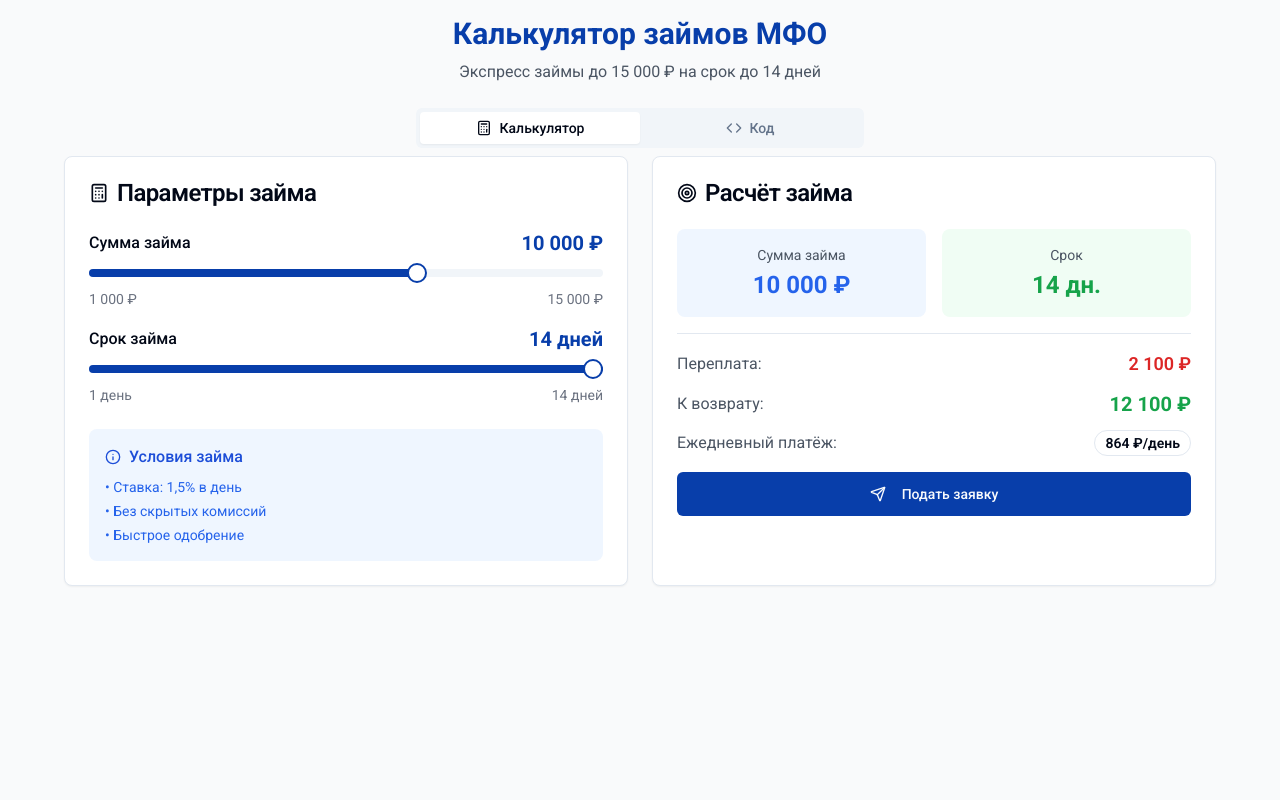
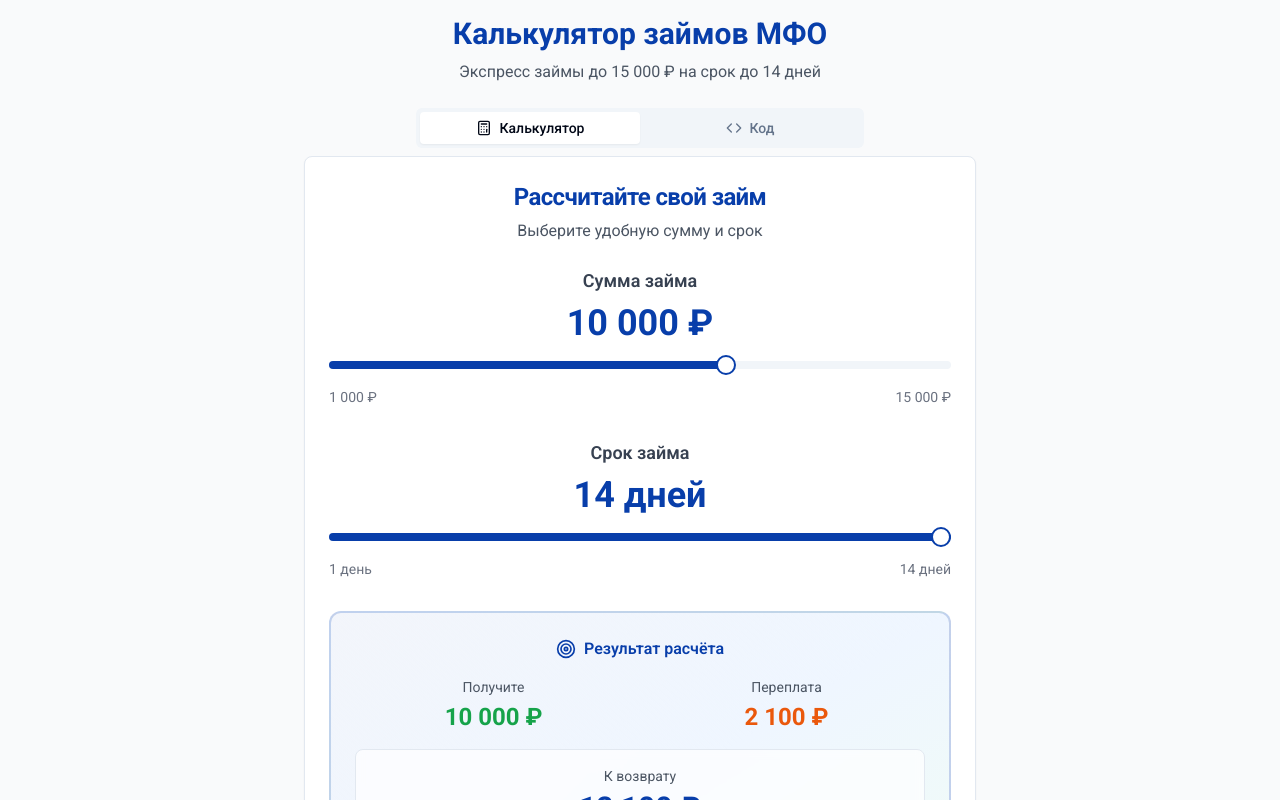
Before and after one commit to pr-poehali-dev/mfo-calculator-creation, a React (Vite) app: page / in a window 1280 px wide. Shown: the top 800 px of the page. Built offline with nearby package versions, Linux system fonts and the light colour scheme.

Commit message:
Улучшение дизайна калькулятора

```diff
--- a/src/components/LoanCalculator.tsx
+++ b/src/components/LoanCalculator.tsx
@@ -189,21 +189,22 @@ function calculateLoan() {
           </TabsList>
 
           <TabsContent value="calculator" className="space-y-6">
-            <div className="grid md:grid-cols-2 gap-6">
+            <div className="max-w-2xl mx-auto">
               {/* Калькулятор */}
               <Card className="animate-scale-in">
-                <CardHeader>
-                  <CardTitle className="flex items-center gap-2">
-                    <Icon name="Calculator" size={20} />
-                    Параметры займа
+                <CardHeader className="text-center pb-6">
+                  <CardTitle className="text-2xl font-bold text-primary">
+                    Рассчитайте свой займ
                   </CardTitle>
+                  <p className="text-gray-600 mt-2">Выберите удобную сумму и срок</p>
                 </CardHeader>
-                <CardContent className="space-y-6">
+                <CardContent className="space-y-8">
+                  <div className="space-y-8">
+                    {/* Сумма займа */}
                     <div className="space-y-4">
-                    <div className="space-y-3">
-                      <div className="flex justify-between items-center">
-                        <Label className="text-base font-medium">Сумма займа</Label>
-                        <div className="text-xl font-bold text-primary">
+                      <div className="text-center">
+                        <Label className="text-lg font-semibold text-gray-700">Сумма займа</Label>
+                        <div className="text-4xl font-bold text-primary mt-2">
                           {loanAmount.toLocaleString('ru-RU')} ₽
                         </div>
                       </div>
@@ -213,7 +214,7 @@ function calculateLoan() {
                         min={1000}
                         max={MAX_AMOUNT}
                         step={500}
-                        className="w-full"
+                        className="w-full h-3"
                       />
                       <div className="flex justify-between text-sm text-gray-500">
                         <span>1 000 ₽</span>
@@ -221,10 +222,11 @@ function calculateLoan() {
                       </div>
                     </div>
 
-                    <div className="space-y-3">
-                      <div className="flex justify-between items-center">
-                        <Label className="text-base font-medium">Срок займа</Label>
-                        <div className="text-xl font-bold text-primary">
+                    {/* Срок займа */}
+                    <div className="space-y-4">
+                      <div className="text-center">
+                        <Label className="text-lg font-semibold text-gray-700">Срок займа</Label>
+                        <div className="text-4xl font-bold text-primary mt-2">
                           {term} {term === 1 ? 'день' : term < 5 ? 'дня' : 'дней'}
                         </div>
                       </div>
@@ -234,7 +236,7 @@ function calculateLoan() {
                         min={1}
                         max={MAX_TERM}
                         step={1}
-                        className="w-full"
+                        className="w-full h-3"
                       />
                       <div className="flex justify-between text-sm text-gray-500">
                         <span>1 день</span>
@@ -243,77 +245,57 @@ function calculateLoan() {
                     </div>
                   </div>
 
-                  <div className="bg-blue-50 p-4 rounded-lg">
-                    <div className="flex items-center gap-2 text-blue-700 font-medium">
-                      <Icon name="Info" size={16} />
-                      Условия займа
+                  {/* Результат расчета */}
+                  {calculation && (
+                    <div className="bg-gradient-to-br from-primary/5 via-blue-50 to-green-50 p-6 rounded-xl border-2 border-primary/20">
+                      <div className="text-center space-y-4">
+                        <div className="flex items-center justify-center gap-2 text-primary font-semibold">
+                          <Icon name="Target" size={20} />
+                          <span>Результат расчёта</span>
                         </div>
-                    <div className="mt-2 space-y-1 text-sm text-blue-600">
-                      <div>• Ставка: 1,5% в день</div>
-                      <div>• Без скрытых комиссий</div>
-                      <div>• Быстрое одобрение</div>
-                    </div>
-                  </div>
-                </CardContent>
-              </Card>
 
-              {/* Результаты */}
-              <Card className="animate-scale-in">
-                <CardHeader>
-                  <CardTitle className="flex items-center gap-2">
-                    <Icon name="Target" size={20} />
-                    Расчёт займа
-                  </CardTitle>
-                </CardHeader>
-                <CardContent>
-                  {calculation && (
-                    <div className="space-y-4">
-                      <div className="grid grid-cols-2 gap-4">
-                        <div className="text-center p-4 bg-blue-50 rounded-lg">
-                          <div className="text-sm text-gray-600 mb-1">Сумма займа</div>
-                          <div className="text-2xl font-bold text-blue-600">
+                        <div className="grid grid-cols-2 gap-4 text-center">
+                          <div>
+                            <div className="text-sm text-gray-600 mb-1">Получите</div>
+                            <div className="text-2xl font-bold text-green-600">
                               {calculation.loanAmount.toLocaleString('ru-RU')} ₽
                             </div>
                           </div>
-                        <div className="text-center p-4 bg-green-50 rounded-lg">
-                          <div className="text-sm text-gray-600 mb-1">Срок</div>
-                          <div className="text-2xl font-bold text-green-600">
-                            {calculation.term} дн.
+                          <div>
+                            <div className="text-sm text-gray-600 mb-1">Переплата</div>
+                            <div className="text-2xl font-bold text-orange-600">
+                              {calculation.totalInterest.toLocaleString('ru-RU')} ₽
                             </div>
                           </div>
                         </div>
 
-                      <Separator />
+                        <div className="bg-white/70 backdrop-blur-sm p-4 rounded-lg border">
+                          <div className="text-sm text-gray-600 mb-1">К возврату {calculation.returnDate}</div>
+                          <div className="text-3xl font-bold text-primary">
+                            {calculation.totalAmount.toLocaleString('ru-RU')} ₽
+                          </div>
+                        </div>
 
-                      <div className="space-y-3">
-                        <div className="flex justify-between items-center">
-                          <span className="text-gray-600">Переплата:</span>
-                          <span className="text-lg font-semibold text-red-600">
-                            {calculation.totalInterest.toLocaleString('ru-RU')} ₽
-                          </span>
+                        <div className="flex items-center justify-center gap-4 text-sm text-gray-600 bg-white/50 p-3 rounded-lg">
+                          <div className="flex items-center gap-1">
+                            <Icon name="Percent" size={14} />
+                            <span>Ставка 1,5% в день</span>
                           </div>
-                        <div className="flex justify-between items-center">
-                          <span className="text-gray-600">К возврату:</span>
-                          <span className="text-xl font-bold text-green-600">
-                            {calculation.totalAmount.toLocaleString('ru-RU')} ₽
-                          </span>
-                        </div>
-                        <div className="flex justify-between items-center">
-                          <span className="text-gray-600">Ежедневный платёж:</span>
-                          <Badge variant="outline" className="text-sm">
-                            {calculation.dailyPayment.toLocaleString('ru-RU')} ₽/день
-                          </Badge>
+                          <div className="flex items-center gap-1">
+                            <Icon name="Shield" size={14} />
+                            <span>Без комиссий</span>
                           </div>
                         </div>
 
                         <Button
-                        className="w-full mt-6"
+                          className="w-full mt-4 h-12 text-lg font-semibold"
                           size="lg"
                           onClick={() => setShowApplication(true)}
                         >
-                        <Icon name="Send" size={16} className="mr-2" />
-                        Подать заявку
+                          <Icon name="Send" size={18} className="mr-2" />
+                          Получить займ сейчас
                         </Button>
+                      </div>
                     </div>
                   )}
                 </CardContent>
```
Also changed, not shown: 1 other file (tests, documents, lock files or other folders). Lines whose indentation alone changed are shown as unchanged.
